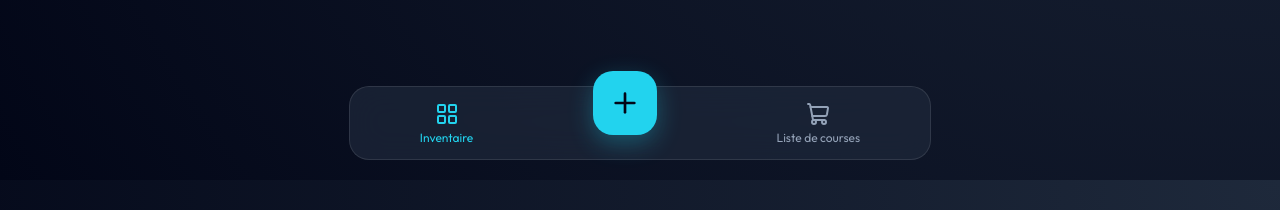
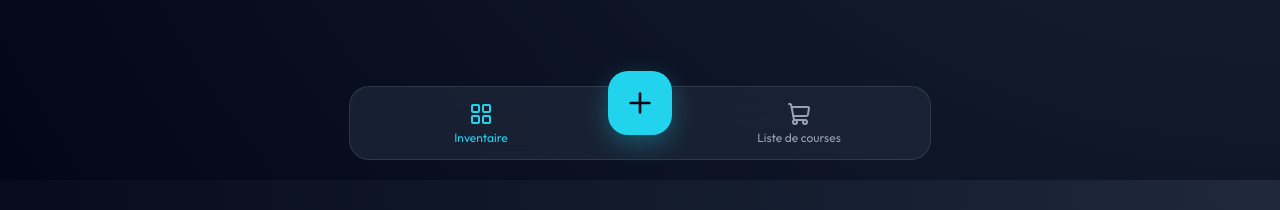
Before and after one commit to Axel82/MyFryz-, a React (Vite) app: page / in a window 1280 px wide. Shown: the part 620-830 px from the top of the page. Built offline with nearby package versions, Linux system fonts and the light colour scheme; no server answers.

Commit message:
feat: "Plus" button centered

```diff
--- a/src/index.css
+++ b/src/index.css
@@ -205,8 +205,8 @@
   width: calc(100% - 40px);
   max-width: 560px;
   height: 72px;
-  display: flex;
-  justify-content: space-around;
+  display: grid;
+  grid-template-columns: 1fr auto 1fr;
   align-items: center;
   z-index: 100;
   padding: 0 10px;
@@ -216,6 +216,8 @@
   display: flex;
   flex-direction: column;
   align-items: center;
+  justify-content: center;
+  justify-self: center;
   gap: 4px;
   color: var(--text-secondary);
   background: none;
```
